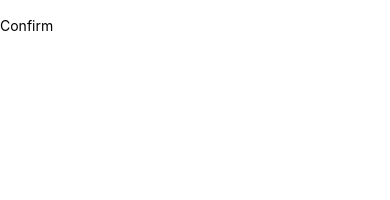
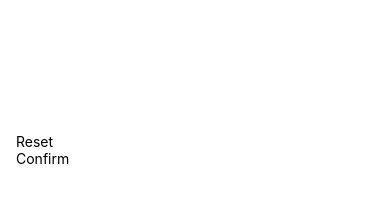
Before and after one commit to nowaveosu/react-native-updown, a React Native app: screen / in a window 390 px wide. Shown: the top 200 px of the page. Built offline with nearby package versions, Linux system fonts and the light colour scheme.

Commit message:
[Add] flex 스타일 적용

```diff
--- a/screens/StartGameScreen.js
+++ b/screens/StartGameScreen.js
@@ -1,11 +1,21 @@
-import { TextInput, View } from "react-native";
+import { TextInput, View, StyleSheet } from "react-native";
 import PrimaryButton from "../components/PrimaryButton";
 function StartGameScreen() {
   return (
-    <View>
+    <View style={styles.inputContainer}>
       <TextInput />
+      <PrimaryButton>Reset</PrimaryButton>
       <PrimaryButton>Confirm</PrimaryButton>
     </View>
   );
 }
+
 export default StartGameScreen;
+
+const styles = StyleSheet.create({
+  inputContainer: {
+    flex: 1,
+    marginTop: 100,
+    padding: 16,
+  },
+});
```
